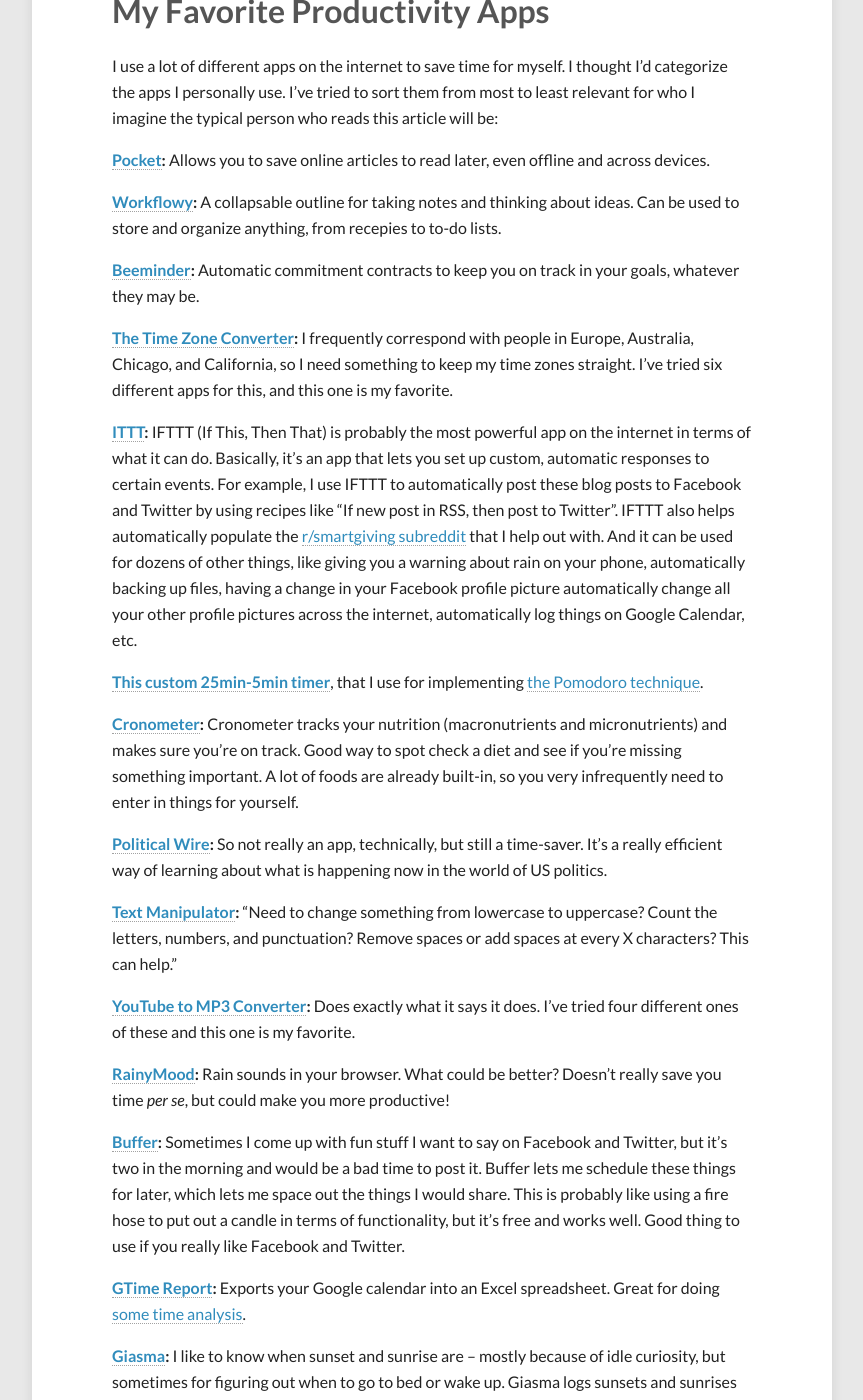
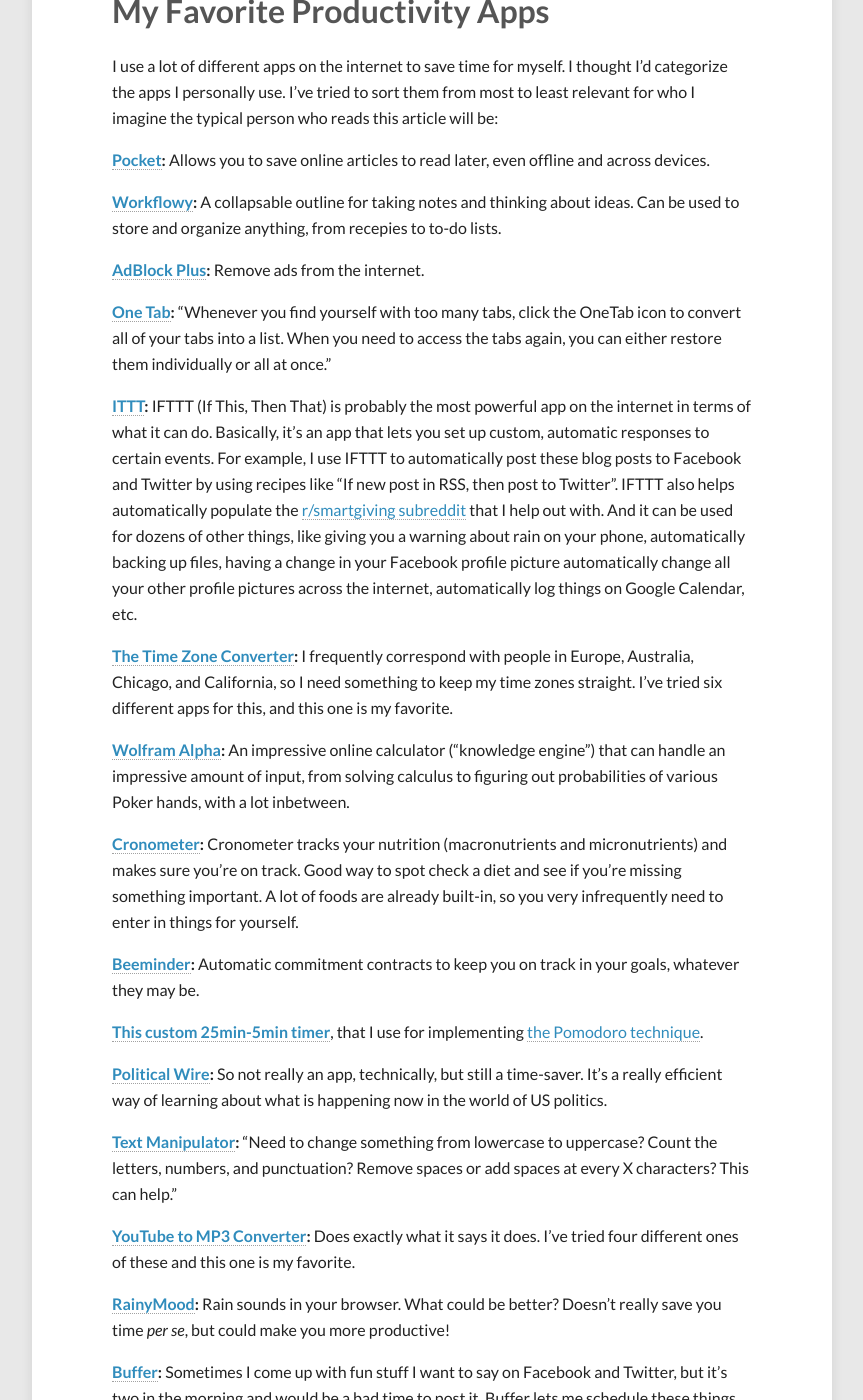
Before and after one commit to peterhurford/peterhurford.github.io, a Jekyll site: the page built from _posts/2014-04-05-my-favorite-productivity-apps.markdown, in a window 1280 px wide and 1400 px high, scrolled down 498 px. Shown: the whole window, without its empty margins (208-1071 px from the left). Built offline with Jekyll 4.4.1, drawn with Linux system fonts in a browser that asks for light colours; comment, search, counter and statistics services are not loaded.

Commit message:
Added more apps to post

```diff
--- a/_posts/2014-04-05-my-favorite-productivity-apps.markdown
+++ b/_posts/2014-04-05-my-favorite-productivity-apps.markdown
@@ -15,15 +15,21 @@
 
 **[Workflowy](https://workflowy.com/):** A collapsable outline for taking notes and thinking about ideas.  Can be used to store and organize anything, from recepies to to-do lists.
 
-**[Beeminder](https://www.beeminder.com/):** Automatic commitment contracts to keep you on track in your goals, whatever they may be.
+**[AdBlock Plus](https://adblockplus.org/en/chrome):** Remove ads from the internet.
+
+**[One Tab](http://www.one-tab.com/):** "Whenever you find yourself with too many tabs, click the OneTab icon to convert all of your tabs into a list. When you need to access the tabs again, you can either restore them individually or all at once."
+
+**[ITTT](https://ifttt.com):** IFTTT (If This, Then That) is probably the most powerful app on the internet in terms of what it can do.  Basically, it's an app that lets you set up custom, automatic responses to certain events.  For example, I use IFTTT to automatically post these blog posts to Facebook and Twitter by using recipes like "If new post in RSS, then post to Twitter".  IFTTT also helps automatically populate the [r/smartgiving subreddit](http://www.reddit.com/r/smartgiving) that I help out with.  And it can be used for dozens of other things, like giving you a warning about rain on your phone, automatically backing up files, having a change in your Facebook profile picture automatically change all your other profile pictures across the internet, automatically log things on Google Calendar, etc.
 
 **[The Time Zone Converter](http://www.thetimezoneconverter.com/):** I frequently correspond with people in Europe, Australia, Chicago, and California, so I need something to keep my time zones straight.  I've tried six different apps for this, and this one is my favorite.<!-- more -->
 
-**[ITTT](https://ifttt.com):** IFTTT (If This, Then That) is probably the most powerful app on the internet in terms of what it can do.  Basically, it's an app that lets you set up custom, automatic responses to certain events.  For example, I use IFTTT to automatically post these blog posts to Facebook and Twitter by using recipes like "If new post in RSS, then post to Twitter".  IFTTT also helps automatically populate the [r/smartgiving subreddit](http://www.reddit.com/r/smartgiving) that I help out with.  And it can be used for dozens of other things, like giving you a warning about rain on your phone, automatically backing up files, having a change in your Facebook profile picture automatically change all your other profile pictures across the internet, automatically log things on Google Calendar, etc.
+**[Wolfram Alpha](https://www.wolframalpha.com/):** An impressive online calculator ("knowledge engine") that can handle an impressive amount of input, from solving calculus to figuring out probabilities of various Poker hands, with a lot inbetween.
+
+**[Cronometer](https://cronometer.com/):** Cronometer tracks your nutrition (macronutrients and micronutrients) and makes sure you're on track.  Good way to spot check a diet and see if you're missing something important.  A lot of foods are already built-in, so you very infrequently need to enter in things for yourself.
+
+**[Beeminder](https://www.beeminder.com/):** Automatic commitment contracts to keep you on track in your goals, whatever they may be.
 
 **[This custom 25min-5min timer](http://www.online-stopwatch.com/full-screen-interval-timer/?c=vxv55r3380)**, that I use for implementing [the Pomodoro technique](http://pomodorotechnique.com/).
-
-**[Cronometer](https://cronometer.com/):** Cronometer tracks your nutrition (macronutrients and micronutrients) and makes sure you're on track.  Good way to spot check a diet and see if you're missing something important.  A lot of foods are already built-in, so you very infrequently need to enter in things for yourself.
 
 **[Political Wire](http://politicalwire.com/):** So not really an app, technically, but still a time-saver.  It's a really efficient way of learning about what is happening now in the world of US politics.
 
```
